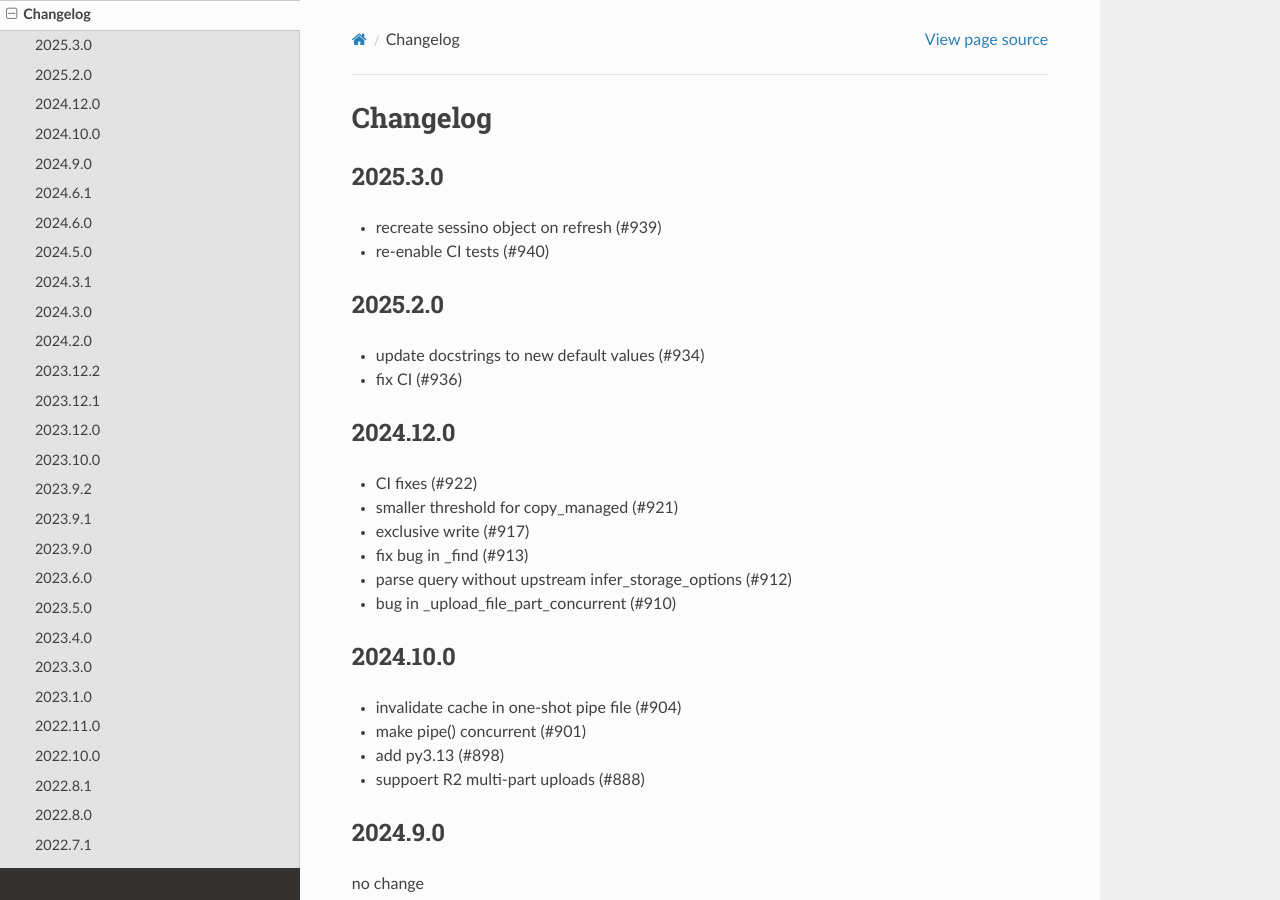
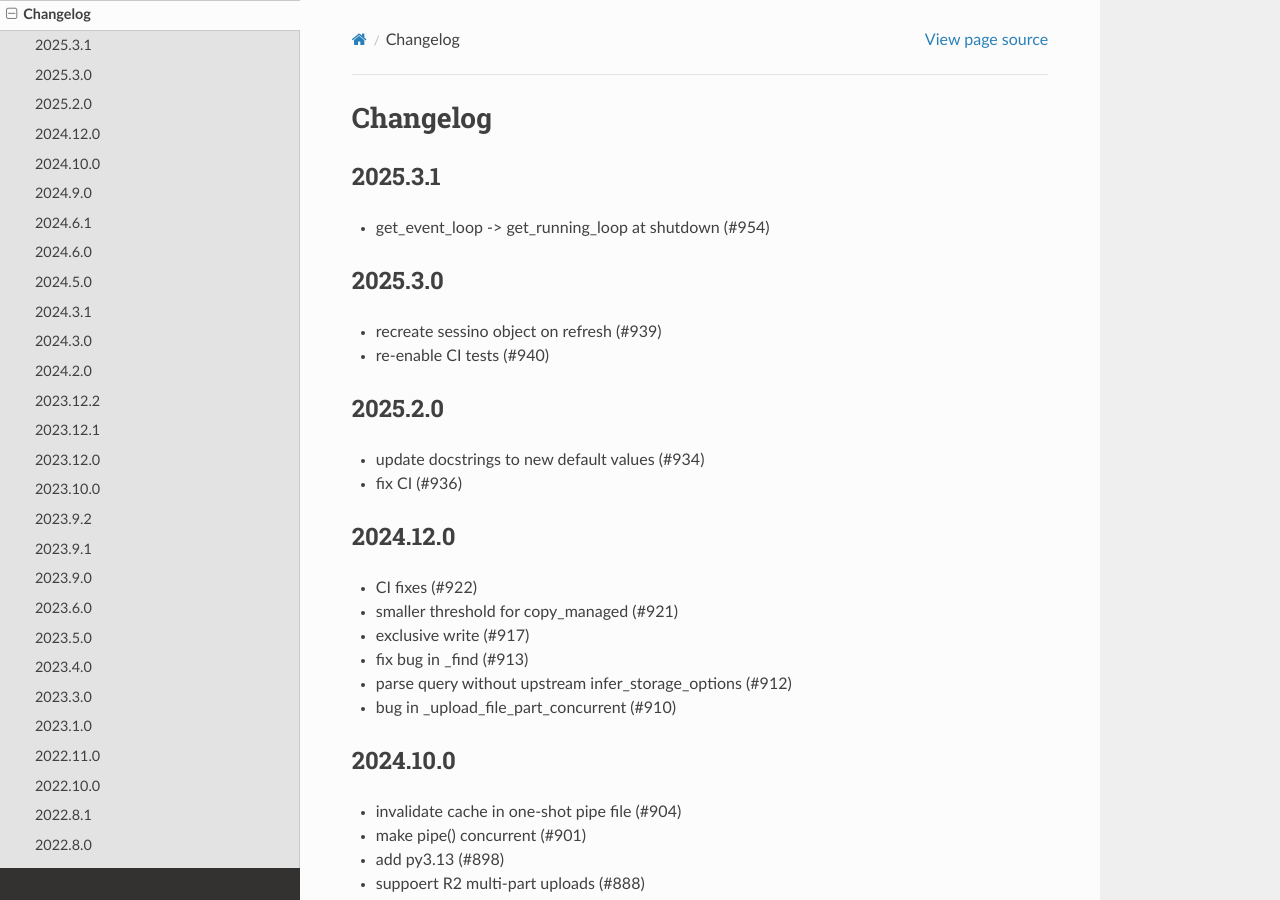
Before and after one commit to zarr-developers/s3fs, a Sphinx documentation site: the page built from docs/source/changelog.rst, in a window 1280 px wide and 900 px high. Built offline with Sphinx 7.4.7 and the Read the Docs theme 3.1.0, drawn with Linux system fonts in a browser that asks for light colours.

Commit message:
changelog (#955)

```diff
--- a/docs/source/changelog.rst
+++ b/docs/source/changelog.rst
@@ -1,5 +1,10 @@
 Changelog
 =========
+
+2025.3.1
+--------
+
+- get_event_loop -> get_running_loop at shutdown (#954)
 
 2025.3.0
 --------
--- a/requirements.txt
+++ b/requirements.txt
@@ -1,3 +1,3 @@
 aiobotocore>=2.5.4,<3.0.0
-fsspec==2025.3.0.*
+fsspec==2025.3.1.*
 aiohttp!=4.0.0a0, !=4.0.0a1
```
Also changed, not shown: 1 other file.
